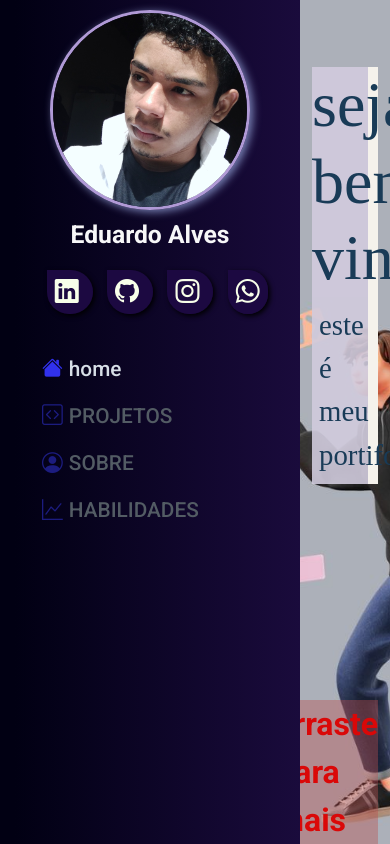
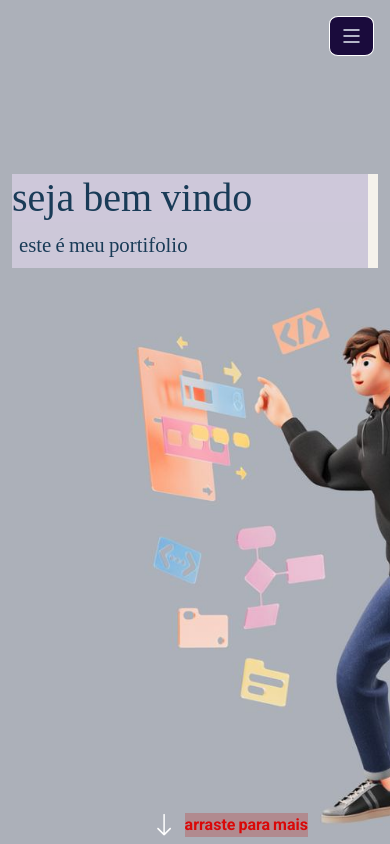
Before and after one commit to Eduardo6k/PORTIFOLIO, a Flask app: page / in a window 390 px wide; the page is wider, and only the part inside the window is pictured. Run offline with Flask 2, Linux system fonts and the light colour scheme; some libraries are stand-ins or nearby versions; some web fonts are replaced.

Commit message:
menu responsivo

```diff
--- a/static/script.js
+++ b/static/script.js
@@ -0,0 +1,10 @@
+// abre e fecha menu lateral em modo mobile
+const menuMobile = document.querySelector(".menu-sm")
+const body = document.querySelector("body")
+
+menuMobile.addEventListener('click',()=>{
+    menuMobile.classList.contains('bi-list')
+    ? menuMobile.classList.replace('bi-list','bi-x')
+    : menuMobile.classList.replace('bi-x','bi-list');
+    body.classList.toggle('menu-nav-active')
+});
--- a/static/style.css
+++ b/static/style.css
@@ -21,7 +21,7 @@ html,body{
     background: linear-gradient(90deg, rgba(1,0,19,1) 5%, rgba(26,11,60,1) 100%);
     overflow-y:auto;
     width:300px;
-    transition: all ease-in-out 0.5;
+    transition: all ease-in-out 1s;
     padding:0 10px;
     z-index:9999;
 }
@@ -98,9 +98,6 @@ html,body{
     width:100%;
     height:100vh;
 }
-section#inicio{
-
-}
 section#inicio h2{
     font-size:4rem;
     color:rgb(25, 59, 87);
@@ -133,3 +130,48 @@ section#inicio div#arraste a{
     word-spacing:-1px;
 
 }
+.menu-sm{
+ background: rgba(26,11,60,1);
+ color: #f0f8ff;
+ font-size:1.5rem;
+ position: fixed;
+ top:1rem;
+ right:1rem;
+ width:3rem;
+ border-radius:20%;
+ border:1px solid white;
+ display:none;
+ width:45px;
+ height:40px;
+ justify-content: center;
+ align-items: center;
+ cursor:pointer;
+ z-index:10;
+}
+.menu-nav-active{
+    overflow: hidden;
+}
+.menu-nav-active #header{
+    transition:all 0.3s;
+    left: 0;
+}
+@media(max-width:1024px){
+    #header{
+        left:-300px;
+    }
+    .menu-sm{
+        display:flex;
+    }
+    section#inicio h2{
+        font-size:2.5rem;
+    }
+    section#inicio p{
+        font-size:1.3rem;
+    }
+    #main{
+        margin-left:0px;
+    }
+    section#inicio div#arraste a{
+        font-size:1rem;
+    }
+}
--- a/templates/index.html
+++ b/templates/index.html
@@ -13,6 +13,7 @@
 </head>
 
 <body>
+    <i class="bi bi-list menu-sm"></i>
     <!-- barra lateral contendo {foto de perfil e links para contato } -->
     <aside id="header">
         <section class="profile">
```
